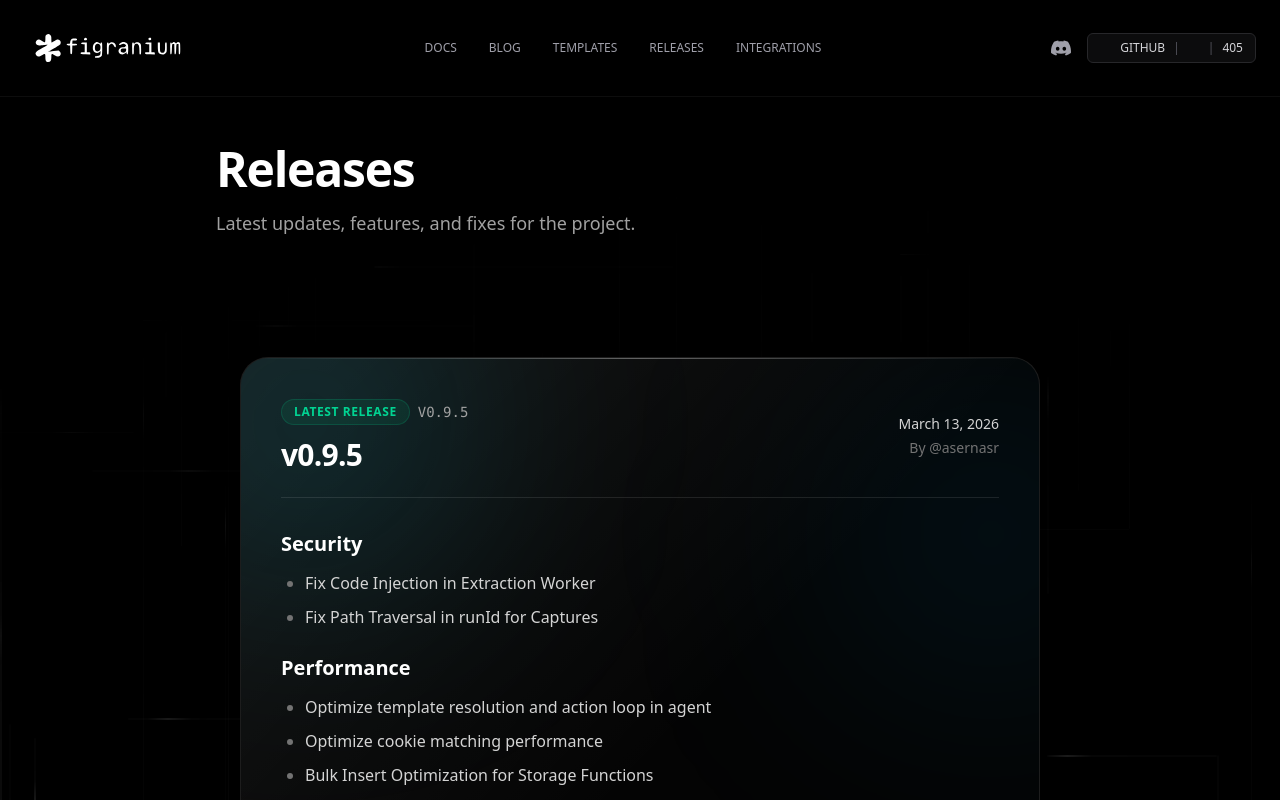
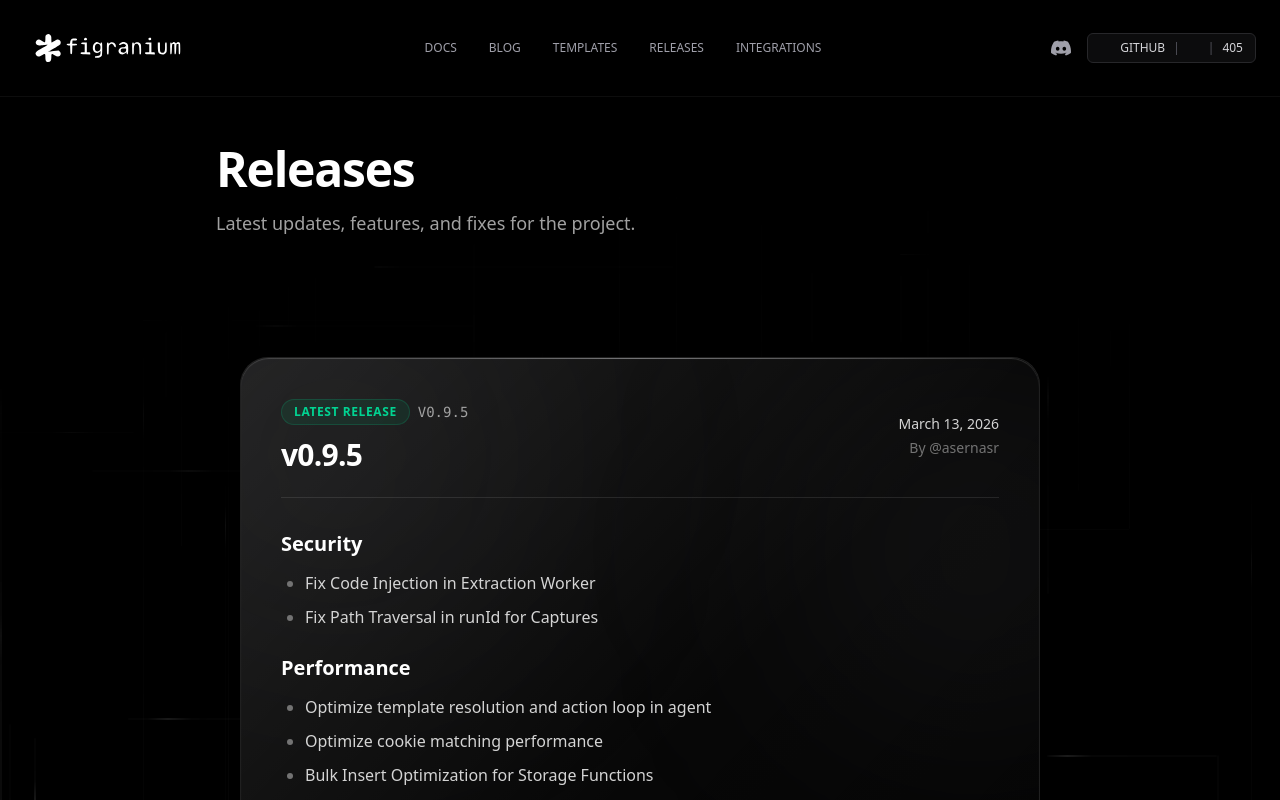
Before and after one commit to AnasJadoon31/figranium-ui, a React (Vite) app: page /releases in a window 1280 px wide. Shown: the top 800 px of the page. Built offline with nearby package versions, Linux system fonts and the light colour scheme; no server answers; some icons are missing.

Commit message:
feat: Add HeroSection component and update LandingPage layout
Updated SectionSurface theme

```diff
--- a/src/LandingPage.tsx
+++ b/src/LandingPage.tsx
@@ -1,16 +1,13 @@
 import React from "react";
-import { motion } from "motion/react";
-import ArrowForwardIcon from "@mui/icons-material/ArrowForward";
 import { Capabilities } from "./components/Capabilities";
 import { UseCases } from "./components/UseCases";
 import { Modes } from "./components/Modes";
 import { ApiSection } from "./components/ApiSection";
 import { BlockBuilder } from "./components/BlockBuilder";
 import { Footer } from "./components/Footer";
-import { Typewriter } from "./components/Typewriter";
 import { FigraniumIntegrationBackground } from "./components/FigraniumIntegrationBackground";
-import { FigraniumHeroDemo } from "./components/FigraniumHeroDemo";
 import { LandingNavbar } from "./components/LandingNavbar";
+import { HeroSection } from "./components/HeroSection";
 
 export default function LandingPage() {
   return (
@@ -25,73 +22,7 @@ export default function LandingPage() {
       <LandingNavbar />
 
       {/* Hero Section */}
-      <main className="relative z-10 px-6 pt-24 pb-24">
-        <div className="max-w-368 mx-auto">
-          <div className="relative overflow-hidden rounded-[28px] border border-white/10 bg-[#050505]/90 backdrop-blur-sm px-6 py-10 md:px-10 md:py-14 lg:px-12">
-            <div className="pointer-events-none absolute inset-0">
-              <div className="absolute inset-0 bg-linear-to-br from-white/8 via-transparent to-transparent" />
-              <div className="absolute -left-24 -top-24 h-80 w-80 rounded-full bg-cyan-400/20 blur-[120px]" />
-              <div className="absolute -right-24 top-8 h-72 w-72 rounded-full bg-sky-500/15 blur-[130px]" />
-              <div className="absolute inset-x-0 top-0 h-px bg-linear-to-r from-transparent via-white/40 to-transparent" />
-              <div className="absolute inset-x-12 bottom-0 h-px bg-linear-to-r from-transparent via-cyan-300/30 to-transparent" />
-            </div>
-
-            <div className="relative grid grid-cols-1 lg:grid-cols-2 gap-14 lg:gap-16 items-start lg:items-stretch">
-              <motion.div
-                initial={{ opacity: 0, y: 20 }}
-                animate={{ opacity: 1, y: 0 }}
-                transition={{ duration: 0.5, ease: "easeOut" }}
-                className="text-center lg:text-left lg:pt-8"
-              >
-                <div className="inline-flex items-center gap-2 rounded-full border border-white/15 bg-white/5 px-3 py-1 text-[11px] font-medium tracking-[0.18em] text-zinc-300 mb-6">
-                  <span className="h-1.5 w-1.5 rounded-full bg-cyan-300" />
-                  SELF-HOSTED AUTOMATION
-                </div>
-
-                <h1 className="text-5xl md:text-7xl font-bold tracking-tighter text-white mb-6">
-                  Browser automation <br className="hidden md:block" /> for{" "}
-                  <Typewriter
-                    words={[
-                      "hobbyist",
-                      "enterprises",
-                      "teams",
-                      "developers",
-                      "freelancers",
-                    ]}
-                  />
-                </h1>
-                <p className="text-lg md:text-xl text-zinc-300/90 max-w-2xl lg:mx-0 mx-auto mb-10 leading-relaxed">
-                  Figranium runs on your hardware while giving you the power of
-                  a visual builder with block-based actions, optional
-                  JavaScript, and a secure API.
-                </p>
-
-                <div className="flex flex-col sm:flex-row items-center lg:items-start justify-center lg:justify-start gap-4">
-                  <button className="px-6 py-3 bg-white text-black font-semibold rounded-md hover:bg-zinc-200 transition-colors w-full sm:w-auto">
-                    Get Started
-                  </button>
-                  <button className="px-6 py-3 bg-transparent border border-zinc-700 text-white font-medium rounded-md hover:bg-zinc-900 transition-colors flex items-center justify-center gap-2 w-full sm:w-auto">
-                    View Documentation
-                    <ArrowForwardIcon sx={{ fontSize: 16 }} />
-                  </button>
-                </div>
-              </motion.div>
-
-              <motion.div
-                initial={{ opacity: 0, y: 40 }}
-                animate={{ opacity: 1, y: 0 }}
-                transition={{ duration: 0.7, ease: "easeOut", delay: 0.2 }}
-                className="w-full"
-              >
-                <FigraniumHeroDemo
-                  className="w-full max-w-none mx-auto mt-0 relative z-10 text-left"
-                  bodyClassName="relative h-120 md:h-128 xl:h-144 w-full bg-[#0A0A0A] overflow-hidden"
-                />
-              </motion.div>
-            </div>
-          </div>
-        </div>
-      </main>
+      <HeroSection />
 
       <BlockBuilder />
       <Capabilities />
--- /dev/null
+++ b/src/components/HeroSection.tsx
@@ -0,0 +1,69 @@
+import React from "react";
+import { motion } from "motion/react";
+import ArrowForwardIcon from "@mui/icons-material/ArrowForward";
+import { Typewriter } from "./Typewriter";
+import { FigraniumHeroDemo } from "./FigraniumHeroDemo";
+import { SectionSurface } from "./SectionSurface";
+
+export function HeroSection() {
+  return (
+    <SectionSurface
+      className="pt-24 pb-8"
+      contentClassName="px-6 py-10 md:px-10 md:py-14 lg:px-12"
+    >
+      <div className="relative grid grid-cols-1 lg:grid-cols-2 gap-14 lg:gap-16 items-start lg:items-stretch">
+        <motion.div
+          initial={{ opacity: 0, y: 20 }}
+          animate={{ opacity: 1, y: 0 }}
+          transition={{ duration: 0.5, ease: "easeOut" }}
+          className="text-center lg:text-left lg:pt-8"
+        >
+          <div className="inline-flex items-center gap-2 rounded-full border border-white/15 bg-white/5 px-3 py-1 text-[11px] font-medium tracking-[0.18em] text-zinc-300 mb-6">
+            <span className="h-1.5 w-1.5 rounded-full bg-cyan-300" />
+            SELF-HOSTED AUTOMATION
+          </div>
+
+          <h1 className="text-5xl md:text-7xl font-bold tracking-tighter text-white mb-6">
+            Browser automation <br className="hidden md:block" /> for{" "}
+            <Typewriter
+              words={[
+                "hobbyist",
+                "enterprises",
+                "teams",
+                "developers",
+                "freelancers",
+              ]}
+            />
+          </h1>
+          <p className="text-lg md:text-xl text-zinc-300/90 max-w-2xl lg:mx-0 mx-auto mb-10 leading-relaxed">
+            Figranium runs on your hardware while giving you the power of a
+            visual builder with block-based actions, optional JavaScript, and a
+            secure API.
+          </p>
+
+          <div className="flex flex-col sm:flex-row items-center lg:items-start justify-center lg:justify-start gap-4">
+            <button className="px-6 py-3 bg-white text-black font-semibold rounded-md hover:bg-zinc-200 transition-colors w-full sm:w-auto">
+              Get Started
+            </button>
+            <button className="px-6 py-3 bg-transparent border border-zinc-700 text-white font-medium rounded-md hover:bg-zinc-900 transition-colors flex items-center justify-center gap-2 w-full sm:w-auto">
+              View Documentation
+              <ArrowForwardIcon sx={{ fontSize: 16 }} />
+            </button>
+          </div>
+        </motion.div>
+
+        <motion.div
+          initial={{ opacity: 0, y: 40 }}
+          animate={{ opacity: 1, y: 0 }}
+          transition={{ duration: 0.7, ease: "easeOut", delay: 0.2 }}
+          className="w-full"
+        >
+          <FigraniumHeroDemo
+            className="w-full max-w-none mx-auto mt-0 relative z-10 text-left"
+            bodyClassName="relative h-120 md:h-128 xl:h-144 w-full bg-[#0A0A0A] overflow-hidden"
+          />
+        </motion.div>
+      </div>
+    </SectionSurface>
+  );
+}
--- a/src/components/SectionSurface.tsx
+++ b/src/components/SectionSurface.tsx
@@ -16,14 +16,15 @@ export function SectionSurface({
       className={`py-20 px-6 max-w-368 mx-auto relative z-10 ${className}`.trim()}
     >
       <div
-        className={`relative overflow-hidden rounded-[28px] border border-white/10 bg-[#050505]/90 backdrop-blur-sm ${contentClassName}`.trim()}
+        className={`relative overflow-hidden rounded-[28px] border border-white/10 bg-[#0a0a0a]/70 backdrop-blur-xl shadow-2xl ${contentClassName}`.trim()}
       >
         <div className="pointer-events-none absolute inset-0">
-          <div className="absolute inset-0 bg-linear-to-br from-white/8 via-transparent to-transparent" />
-          <div className="absolute -left-24 -top-24 h-80 w-80 rounded-full bg-cyan-400/16 blur-[120px]" />
-          <div className="absolute -right-24 top-8 h-72 w-72 rounded-full bg-sky-500/12 blur-[130px]" />
-          <div className="absolute inset-x-0 top-0 h-px bg-linear-to-r from-transparent via-white/35 to-transparent" />
-          <div className="absolute inset-x-12 bottom-0 h-px bg-linear-to-r from-transparent via-cyan-300/25 to-transparent" />
+          <div className="absolute inset-0 shadow-[inset_0_1px_1px_rgba(255,255,255,0.15)] rounded-[28px]" />
+          <div className="absolute inset-0 bg-gradient-to-br from-white/10 via-transparent to-black/80" />
+          <div className="absolute -left-24 -top-24 h-96 w-96 rounded-full bg-zinc-500/10 blur-[120px]" />
+          <div className="absolute -right-24 top-8 h-80 w-80 rounded-full bg-zinc-400/10 blur-[130px]" />
+          <div className="absolute inset-x-0 top-0 h-px bg-gradient-to-r from-transparent via-zinc-300/40 to-transparent" />
+          <div className="absolute inset-x-12 bottom-0 h-px bg-gradient-to-r from-transparent via-zinc-800/60 to-transparent" />
         </div>
 
         <div className="relative z-10">{children}</div>
```
